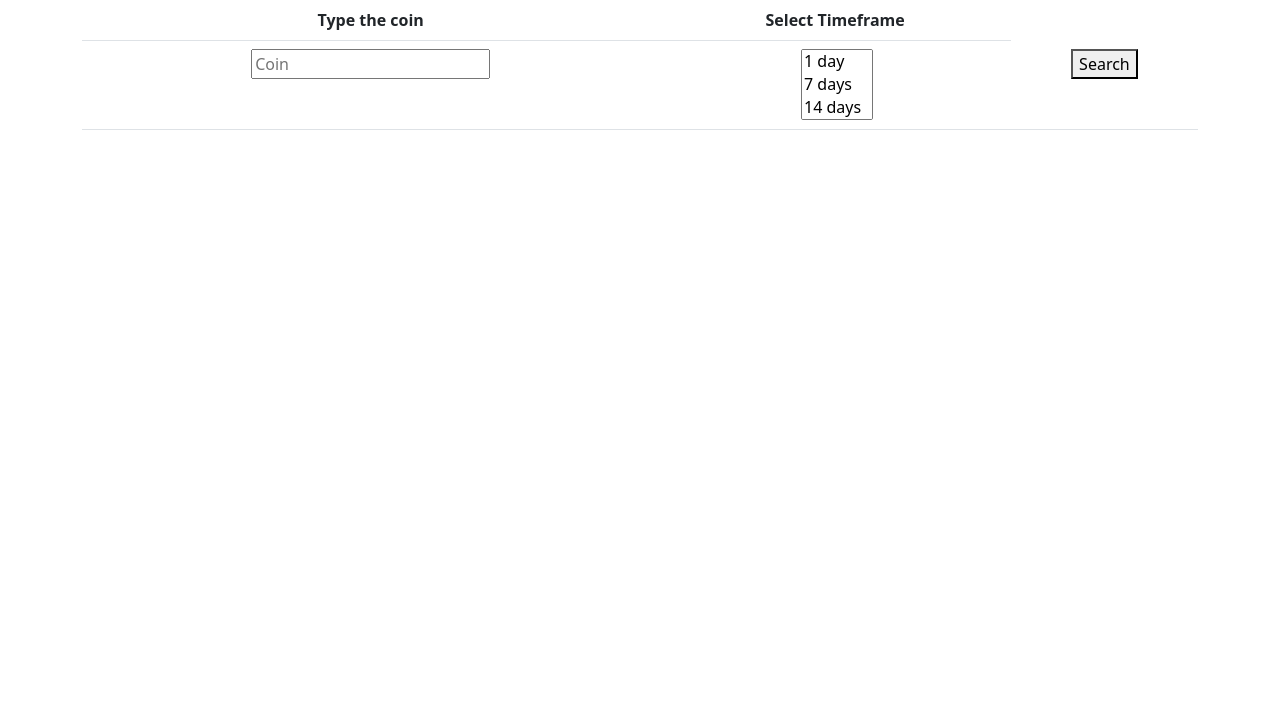
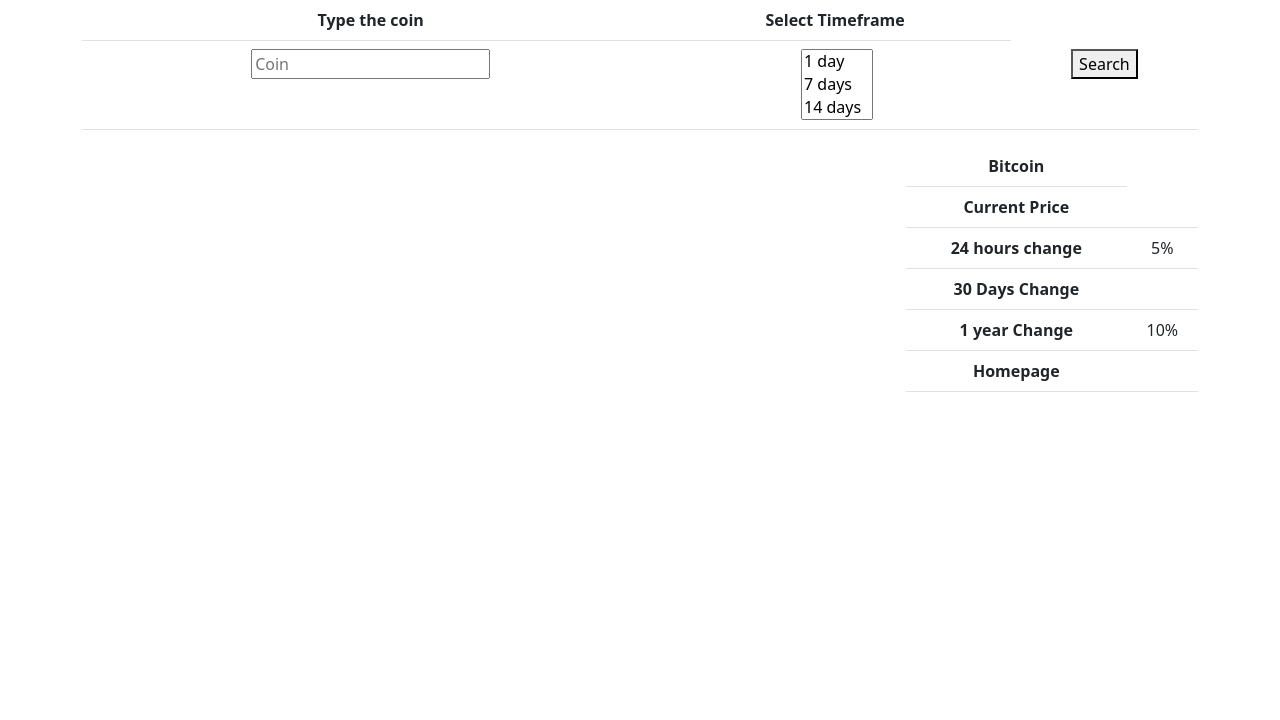
Before and after one commit to AleixMJ/cryptotax, a Flask app: page /search in a window 1280 px wide. Shown: the part 66-786 px from the top of the page. Run offline with Flask 2, Linux system fonts and the light colour scheme.

Commit message:
adding extra data information in the search page

```diff
--- a/app.py
+++ b/app.py
@@ -66,21 +66,21 @@ def search():
             if result == None:
                 return redirect("/coinlist")
             else:
+                info = cg.get_coin_by_id(request.form.get("coin").lower())
                 # Creates chart based on the duration and coin selected
                 duration = request.form.get("duration")
                 coin = request.form.get("coin").lower()
                 draw_chart(coin,duration)
-                return render_template("search.html", coin=coin, duration=duration)
+                return render_template("search.html", coin=coin, duration=duration, info=info)
         except:
             return redirect("/coinlist")
 
-
     else:
-
+        info = {"description":{"en": ""},"links":{"homepage":[""]},"market_data":{"current_price":{"usd":""}}}
         img = Image.open("static/blank.png")
         img = img.save("static/chart.png")
 
-        return render_template("search.html")
+        return render_template("search.html", info=info)
 
 
 @app.route('/coinlist', methods=["GET"])
--- a/templates/search.html
+++ b/templates/search.html
@@ -41,7 +41,49 @@
 </div>
 
 <div class="container text-center">
-    <img src="{{url_for('static', filename='chart.png')}}" />
+    <div class="row">
+        <div class="col">
+            <img src="{{url_for('static', filename='chart.png')}}" />
+        </div>
+        <div class="col justify-content-md-center">
+            <table class="table" >
+                <thead>
+                    <tr>
+                        <th scope="col" class="fw-bold">Bitcoin</th>
+                    </tr>
+                </thead>
+                <tbody>
+
+                    <tr>
+                        <td class="fw-bold">Current Price</td>
+                        <td>{{info["market_data"]["current_price"]["usd"]}}</td>
+                    </tr>
+                    <tr>
+                        <td class="fw-bold">24 hours change</td>
+                        <td>5%</td>
+                    </tr>
+                    <tr>
+                        <td class="fw-bold">30 Days Change</td>
+                        <td></td>
+                    </tr>
+                    <tr>
+                        <td class="fw-bold">1 year Change</td>
+                        <td>10%</td>
+                    </tr>
+                    <tr>
+                        <td class="fw-bold">Homepage</td>
+                        <td><a href={{info["links"]["homepage"][0]}}>{{info["links"]["homepage"][0]}}</a></td>
+                        </tr>
+
+                </tbody>
+            </table>
+        </div>
+    </div>
+    <div class="row">
+        <div class="col" align="justify">
+            {{info["description"]["en"]}}
+        </div>
+    </div>
 </div>
 
 
```
Also changed, not shown: static/chart.png.
